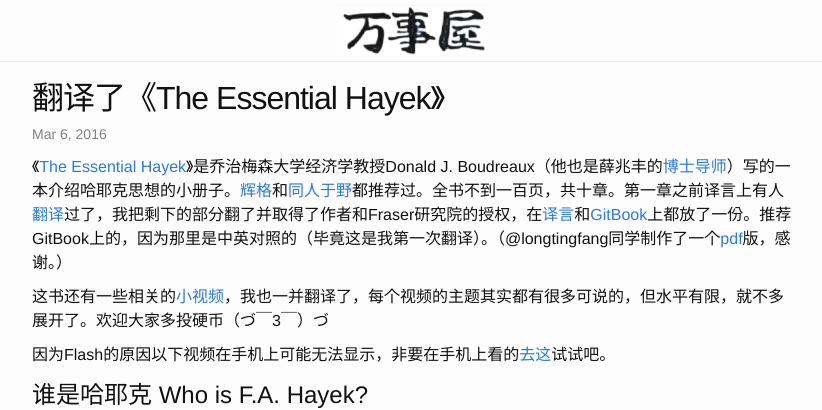
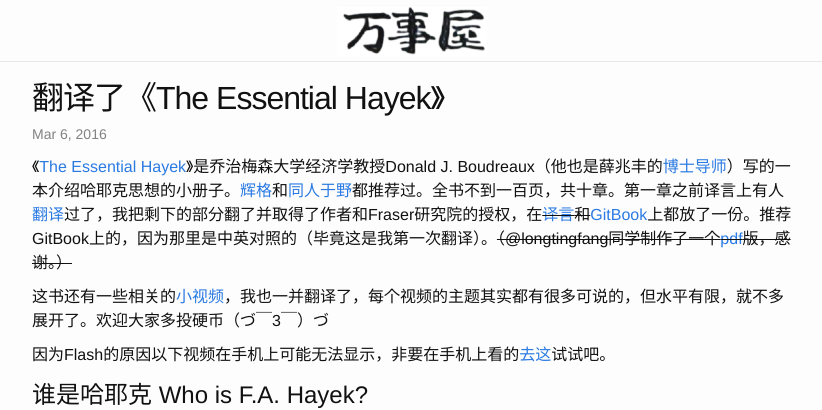
Before and after one commit to tcya/tcya.github.io, a Jekyll site: the page built from _posts/2016-3-6-Essential-Hayek-translation.html, in a window 1280 px wide and 900 px high. Shown: the top 410 px of the window, without its empty margins (228-1050 px from the left). Built offline with Jekyll 4.4.1, drawn with Linux system fonts in a browser that asks for light colours; comment, search, counter and statistics services are not loaded; some of the changed lines change nothing that is shown.

Commit message:
Remove expired links

```diff
--- a/_posts/2016-3-6-Essential-Hayek-translation.html
+++ b/_posts/2016-3-6-Essential-Hayek-translation.html
@@ -8,7 +8,7 @@
 <head>
 </head>
 <body>
-<p>《<a href="http://www.essentialhayek.org/">The Essential Hayek</a>》是乔治梅森大学经济学教授Donald J. Boudreaux（他也是薛兆丰的<a href="http://economics.gmu.edu/people/dboudrea">博士导师</a>）写的一本介绍哈耶克思想的小册子。<a href="http://weibo.com/whigzhou?refer_flag=0000015010_&from=feed&loc=nickname&is_all=1&is_search=1&key_word=essential%20hayek#_0">辉格</a>和<a href="http://www.geekonomics10000.com/934">同人于野</a>都推荐过。全书不到一百页，共十章。第一章之前译言上有人<a href="http://article.yeeyan.org/view/82674/467835">翻译</a>过了，我把剩下的部分翻了并取得了作者和Fraser研究院的授权，在<a href="http://user.yeeyan.org/articles/575168/translation">译言</a>和<a href="https://tcya.gitbooks.io/the-essential-hayek-translation/content/">GitBook</a>上都放了一份。推荐GitBook上的，因为那里是中英对照的（毕竟这是我第一次翻译）。（@longtingfang同学制作了一个<a href="http://vdisk.weibo.com/s/D9OBbjUL3ihq">pdf</a>版，感谢。）</p>
+<p>《<a href="http://www.essentialhayek.org/">The Essential Hayek</a>》是乔治梅森大学经济学教授Donald J. Boudreaux（他也是薛兆丰的<a href="http://economics.gmu.edu/people/dboudrea">博士导师</a>）写的一本介绍哈耶克思想的小册子。<a href="http://weibo.com/whigzhou?refer_flag=0000015010_&from=feed&loc=nickname&is_all=1&is_search=1&key_word=essential%20hayek#_0">辉格</a>和<a href="http://www.geekonomics10000.com/934">同人于野</a>都推荐过。全书不到一百页，共十章。第一章之前译言上有人<a href="http://article.yeeyan.org/view/82674/467835">翻译</a>过了，我把剩下的部分翻了并取得了作者和Fraser研究院的授权，在<del><a href="http://user.yeeyan.org/articles/575168/translation">译言</a>和</del><a href="https://tcya.gitbooks.io/the-essential-hayek-translation/content/">GitBook</a>上都放了一份。推荐GitBook上的，因为那里是中英对照的（毕竟这是我第一次翻译）。<del>（@longtingfang同学制作了一个<a href="http://vdisk.weibo.com/s/D9OBbjUL3ihq">pdf</a>版，感谢。）</del></p>
 <!-- excerpt break -->
 
 <p>这书还有一些相关的<a href="http://www.essentialhayek.org/videos">小视频</a>，我也一并翻译了，每个视频的主题其实都有很多可说的，但水平有限，就不多展开了。欢迎大家多投硬币（づ￣3￣）づ</p>
```
